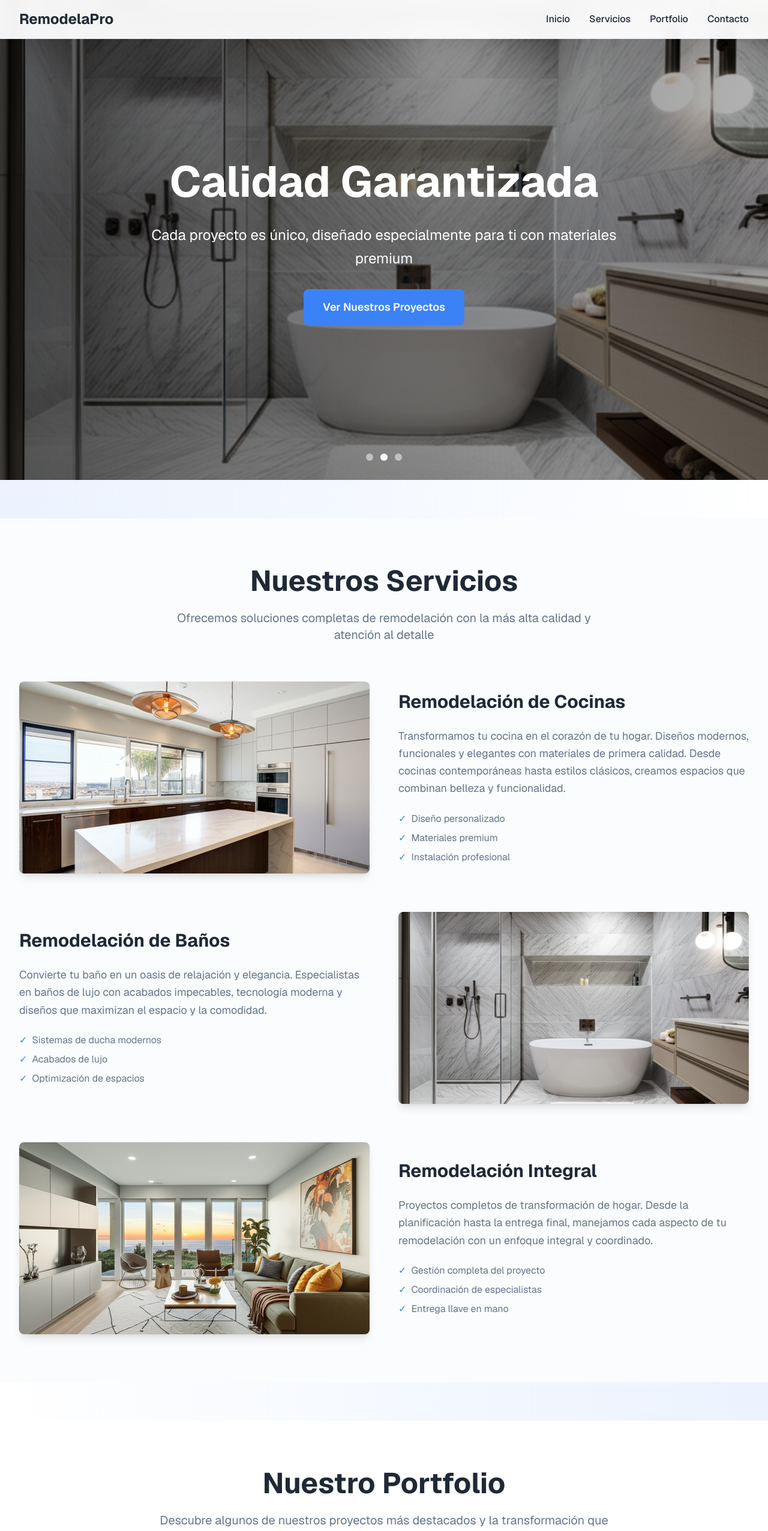
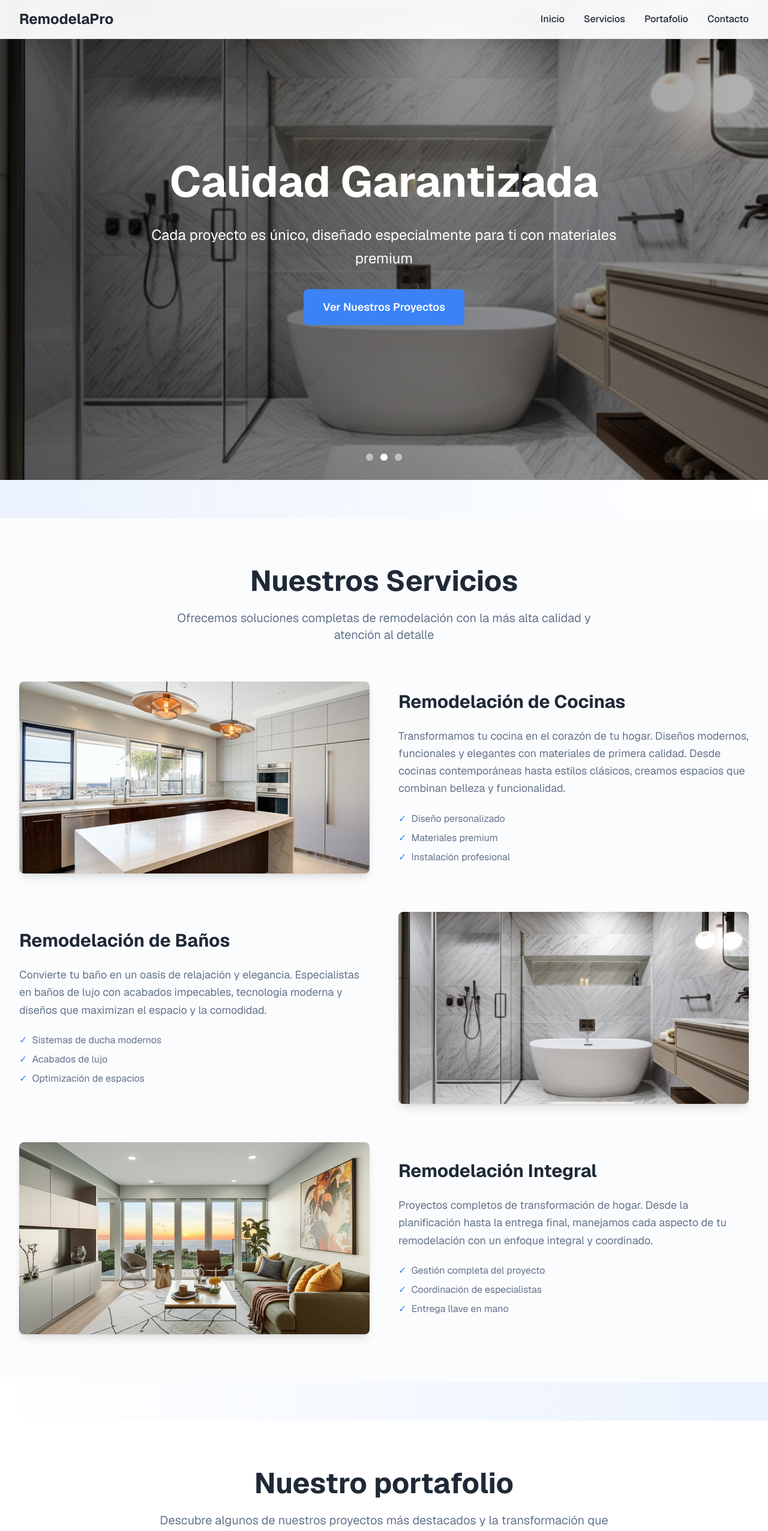
Before and after one commit to Nacholoz16/HomeLanding, a Next.js app: page / in a window 1280 px wide. Shown: the top 2552 px of the page at 60% size. Built offline with nearby package versions, Linux system fonts and the light colour scheme.

Commit message:
Cambio portfolio -> Portafolio

```diff
--- a/app/globals.css
+++ b/app/globals.css
@@ -145,8 +145,8 @@
   position: relative;
 }
 
-/* Agregando efecto de reflejo de vidrio para portfolio */
-.portfolio-card .glass-reflection {
+/* Agregando efecto de reflejo de vidrio para portafolio */
+.portafolio-card .glass-reflection {
   background: linear-gradient(
     135deg,
     rgba(255, 255, 255, 0.3) 0%,
--- a/app/page.tsx
+++ b/app/page.tsx
@@ -115,7 +115,7 @@ const Page = () => {
       }
     }
 
-    // Add click handlers for portfolio items
+    // Add click handlers for portafolio items
     document.querySelectorAll("[data-modal]").forEach((item) => {
       item.addEventListener("click", () => {
         const modalId = item.getAttribute("data-modal")
@@ -175,10 +175,10 @@ const Page = () => {
                   Servicios
                 </a>
                 <a
-                  href="#portfolio"
+                  href="#portafolio"
                   className="text-foreground hover:text-accent transition-colors duration-200 font-medium"
                 >
-                  Portfolio
+                  Portafolio
                 </a>
                 <a
                   href="#contacto"
@@ -205,8 +205,8 @@ const Page = () => {
             <a href="#servicios" className="block px-3 py-2 text-foreground hover:text-accent transition-colors">
               Servicios
             </a>
-            <a href="#portfolio" className="block px-3 py-2 text-foreground hover:text-accent transition-colors">
-              Portfolio
+            <a href="#portafolio" className="block px-3 py-2 text-foreground hover:text-accent transition-colors">
+              portafolio
             </a>
             <a href="#contacto" className="block px-3 py-2 text-foreground hover:text-accent transition-colors">
               Contacto
@@ -258,7 +258,7 @@ const Page = () => {
                     Cada proyecto es único, diseñado especialmente para ti con materiales premium
                   </p>
                   <a
-                    href="#portfolio"
+                    href="#portafolio"
                     className="inline-block bg-accent hover:bg-accent/90 text-accent-foreground px-8 py-4 rounded-lg text-lg font-semibold transition-all duration-300 transform hover:scale-105"
                   >
                     Ver Nuestros Proyectos
@@ -418,11 +418,11 @@ const Page = () => {
       {/* Section Separator */}
       <div className="h-16 bg-gradient-to-l from-accent/10 to-transparent"></div>
 
-      {/* Portfolio Section */}
-      <section id="portfolio" className="py-20 bg-background">
+      {/* portafolio Section */}
+      <section id="portafolio" className="py-20 bg-background">
         <div className="max-w-7xl mx-auto px-4 sm:px-6 lg:px-8">
           <div className="text-center mb-16">
-            <h2 className="text-4xl md:text-5xl font-bold text-primary mb-6">Nuestro Portfolio</h2>
+            <h2 className="text-4xl md:text-5xl font-bold text-primary mb-6">Nuestro portafolio</h2>
             <p className="text-xl text-muted-foreground max-w-3xl mx-auto">
               Descubre algunos de nuestros proyectos más destacados y la transformación que hemos logrado
             </p>
@@ -430,7 +430,7 @@ const Page = () => {
 
           <div className="grid grid-cols-1 md:grid-cols-2 lg:grid-cols-3 gap-8">
             {/* Project 1 */}
-            <div className="scroll-reveal group cursor-pointer portfolio-card" data-modal="modal1">
+            <div className="scroll-reveal group cursor-pointer portafolio-card" data-modal="modal1">
               <div className="relative overflow-hidden rounded-lg shadow-lg transition-all duration-500 group-hover:scale-105 group-hover:shadow-2xl">
                 <img
                   src="/modern-white-marble-kitchen.png"
@@ -448,7 +448,7 @@ const Page = () => {
             </div>
 
             {/* Project 2 */}
-            <div className="scroll-reveal group cursor-pointer portfolio-card" data-modal="modal2">
+            <div className="scroll-reveal group cursor-pointer portafolio-card" data-modal="modal2">
               <div className="relative overflow-hidden rounded-lg shadow-lg transition-all duration-500 group-hover:scale-105 group-hover:shadow-2xl">
                 <img
                   src="/luxury-marble-bathroom.png"
@@ -466,7 +466,7 @@ const Page = () => {
             </div>
 
             {/* Project 3 */}
-            <div className="scroll-reveal group cursor-pointer portfolio-card" data-modal="modal3">
+            <div className="scroll-reveal group cursor-pointer portafolio-card" data-modal="modal3">
               <div className="relative overflow-hidden rounded-lg shadow-lg transition-all duration-500 group-hover:scale-105 group-hover:shadow-2xl">
                 <img
                   src="/modern-open-living.png"
@@ -484,7 +484,7 @@ const Page = () => {
             </div>
 
             {/* Project 4 */}
-            <div className="scroll-reveal group cursor-pointer portfolio-card" data-modal="modal4">
+            <div className="scroll-reveal group cursor-pointer portafolio-card" data-modal="modal4">
               <div className="relative overflow-hidden rounded-lg shadow-lg transition-all duration-500 group-hover:scale-105 group-hover:shadow-2xl">
                 <img
                   src="/modern-master-bedroom-closet.png"
@@ -502,7 +502,7 @@ const Page = () => {
             </div>
 
             {/* Project 5 */}
-            <div className="scroll-reveal group cursor-pointer portfolio-card" data-modal="modal5">
+            <div className="scroll-reveal group cursor-pointer portafolio-card" data-modal="modal5">
               <div className="relative overflow-hidden rounded-lg shadow-lg transition-all duration-500 group-hover:scale-105 group-hover:shadow-2xl">
                 <img
                   src="/home-office-built-in-shelving.png"
@@ -520,7 +520,7 @@ const Page = () => {
             </div>
 
             {/* Project 6 */}
-            <div className="scroll-reveal group cursor-pointer portfolio-card" data-modal="modal6">
+            <div className="scroll-reveal group cursor-pointer portafolio-card" data-modal="modal6">
               <div className="relative overflow-hidden rounded-lg shadow-lg transition-all duration-500 group-hover:scale-105 group-hover:shadow-2xl">
                 <img
                   src="/modern-outdoor-terrace.png"
@@ -711,7 +711,7 @@ const Page = () => {
         </div>
       </section>
 
-      {/* Modals for Portfolio */}
+      {/* Modals for portafolio */}
       <div id="modal1" className="modal">
         <div className="modal-content">
           <span className="close">&times;</span>
```
